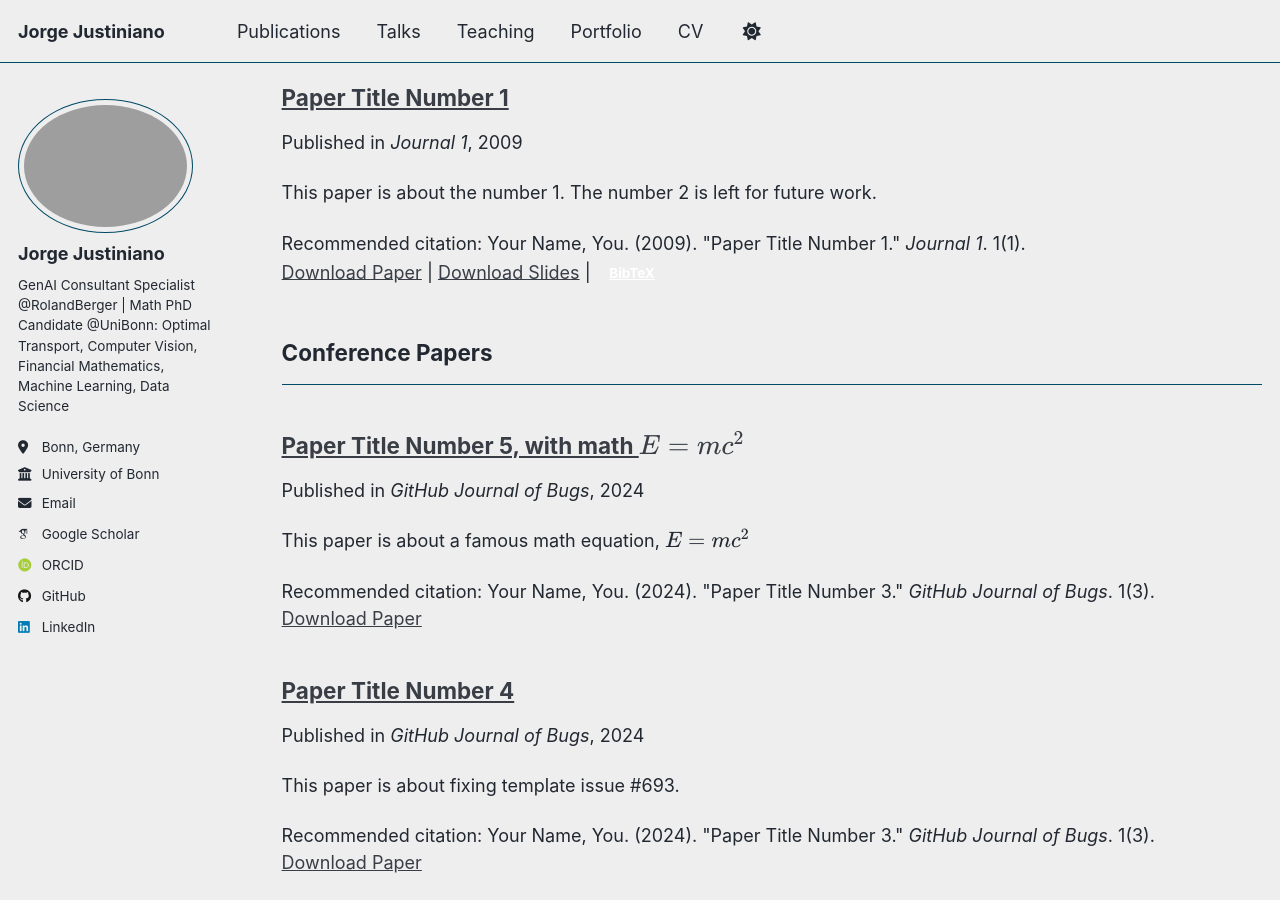
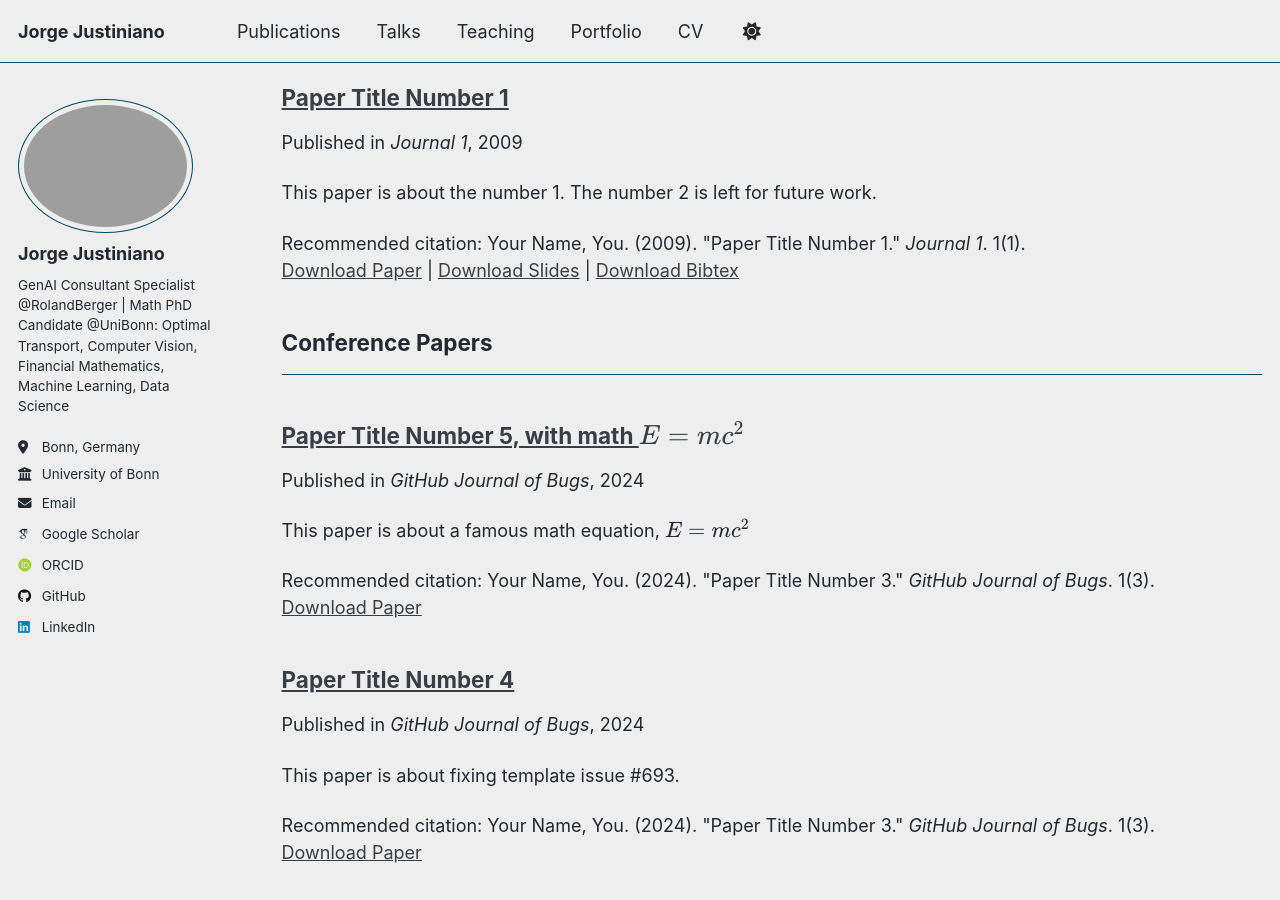
Before and after one commit to jjustiniano2/jjustiniano2.github.io, a Jekyll site: the page built from _pages/publications.html, in a window 1280 px wide and 900 px high, scrolled down 710 px. Built offline with Jekyll 4.4.1, drawn with Linux system fonts in a browser that asks for light colours; some web fonts are replaced; a script that is not in the unit is left out; part of the change alters nothing that is shown.

Commit message:
Update archive-single.html

```diff
--- a/_includes/archive-single.html
+++ b/_includes/archive-single.html
@@ -53,31 +53,31 @@
     {% endif %}
 
     {% if post.citation and post.paperurl and post.slidesurl and post.bibtexurl %}
-      <p>Recommended citation: {{ post.citation }}<br /><a href="{{ post.paperurl }}">Download Paper</a> | <a href="{{ post.slidesurl }}">Download Slides</a> | {% include bibtex-toggle.html id=post.id content=post.bibtex url=post.bibtexurl %}</p>
+      <p>Recommended citation: {{ post.citation }}<br /><a href="{{ post.paperurl }}">Download Paper</a> | <a href="{{ post.slidesurl }}">Download Slides</a> | <a href="{{ post.bibtexurl }}">Download Bibtex</a></p>
     {% elsif post.citation and post.paperurl and post.slidesurl %}
       <p>Recommended citation: {{ post.citation }}<br /><a href="{{ post.paperurl }}">Download Paper</a> | <a href="{{ post.slidesurl }}">Download Slides</a></p>
     {% elsif post.citation and post.paperurl and post.bibtexurl %}
-      <p>Recommended citation: {{ post.citation }}<br /><a href="{{ post.paperurl }}">Download Paper</a> | {% include bibtex-toggle.html id=post.id content=post.bibtex url=post.bibtexurl %}</p>
+      <p>Recommended citation: {{ post.citation }}<br /><a href="{{ post.paperurl }}">Download Paper</a> | <a href="{{ post.bibtexurl }}">Download Bibtex</a></p>
     {% elsif post.citation and post.paperurl %}
       <p>Recommended citation: {{ post.citation }}<br /><a href="{{ post.paperurl }}">Download Paper</a></p>
     {% elsif post.citation and post.slidesurl and post.bibtexurl %}
-      <p>Recommended citation: {{ post.citation }}<br /><a href="{{ post.slidesurl }}">Download Slides</a> | {% include bibtex-toggle.html id=post.id content=post.bibtex url=post.bibtexurl %}</p>
+      <p>Recommended citation: {{ post.citation }}<br /><a href="{{ post.slidesurl }}">Download Slides</a> | <a href="{{ post.bibtexurl}}">Download Bibtex</a></p>
     {% elsif post.citation and post.slidesurl %}
       <p>Recommended citation: {{ post.citation }}<br /><a href="{{ post.slidesurl }}">Download Slides</a></p>
     {% elsif post.citation and post.bibtexurl %}
-      <p>Recommended citation: {{ post.citation }}<br />{% include bibtex-toggle.html id=post.id content=post.bibtex url=post.bibtexurl %}</p>
+      <p>Recommended citation: {{ post.citation }}<br /><a href="{{ post.bibtexurl }}">Download Bibtex</a></p>
     {% elsif post.citation %}
       <p>Recommended citation: {{ post.citation }}</p>
     {% elsif post.paperurl and post.bibtexurl %}
-      <p><a href=" {{ post.paperurl }} ">Download Paper</a> | {% include bibtex-toggle.html id=post.id content=post.bibtex url=post.bibtexurl %}</p>
+      <p><a href=" {{ post.paperurl }} ">Download Paper</a> | <a href="{{ post.bibtexurl }}">Download Bibtex</a></p>
     {% elsif post.paperurl %}
       <p><a href=" {{ post.paperurl }} ">Download Paper</a></p>
     {% elsif post.slidesurl and post.bibtexurl %}
-      <p><a href="{{ post.slidesurl }}">Download Slides</a> | {% include bibtex-toggle.html id=post.id content=post.bibtex url=post.bibtexurl %}</p>
+      <p><a href="{{ post.slidesurl }}">Download Slides</a> | <a href="{{ post.bibtexurl }}">Download Bibtex</a></p>
     {% elsif post.slidesurl %}
       <p><a href="{{ post.slidesurl }}">Download Slides</a></p>
     {% elsif post.bibtexurl %}
-      <p>{% include bibtex-toggle.html id=post.id content=post.bibtex url=post.bibtexurl %}</p>
+      <p><a href="{{ post.bibtexurl }}">Download Bibtex</a></p>
     {% endif %}
 
   </article>
```
